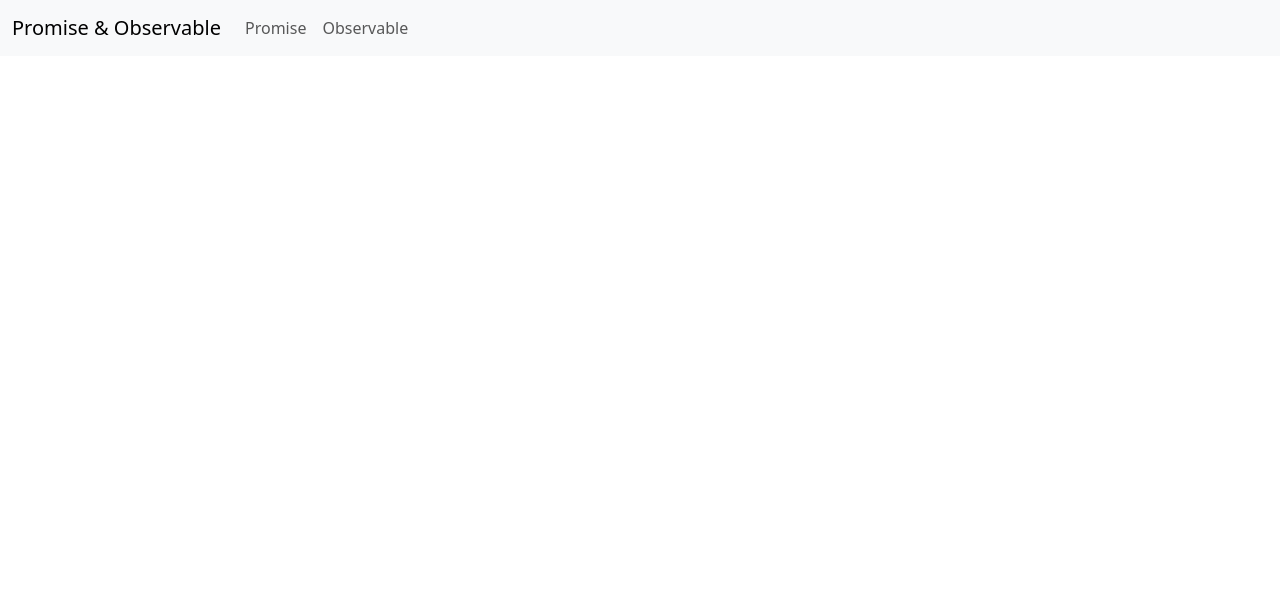
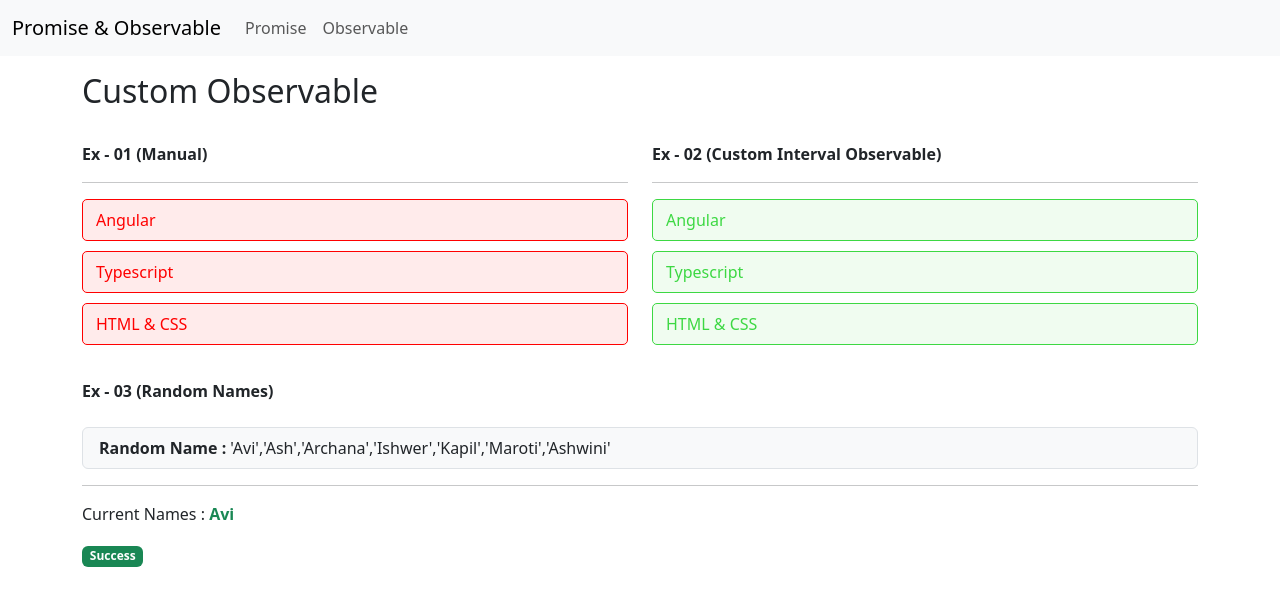
Before and after one commit to AvinashS1995/RxJs16Project, an Angular app in the folder RxJsProject/: page /observable/custom-observable in a window 1280 px wide. Before the commit this address led to /promise. Shown: the top 606 px of the page. Built offline with nearby package versions, Linux system fonts and the light colour scheme.

Commit message:
Observable map Operator Done

```diff
--- a/RxJsProject/src/app/app-routing.module.ts
+++ b/RxJsProject/src/app/app-routing.module.ts
@@ -1,6 +1,7 @@
 import { NgModule } from '@angular/core';
 import { RouterModule, Routes } from '@angular/router';
 import { AsyncAwaitComponent } from './async-await/async-await.component';
+import { CustomObservableComponent } from './observable/custom-observable/custom-observable.component';
 import { FromEventComponent } from './observable/from-event/from-event.component';
 import { IntervalComponent } from './observable/interval/interval.component';
 import { ListComponent } from './observable/list/list.component';
@@ -8,6 +9,7 @@ import { ObservableComponent } from './observable/observable.component';
 import { OfFromComponent } from './observable/of-from/of-from.component';
 import { ToArrayComponent } from './observable/to-array/to-array.component';
 import { PromiseComponent } from './promise/promise.component';
+import { MapComponent } from './observable/map/map.component';
 
 const routes: Routes = [
   {path : 'promise', component : PromiseComponent},
@@ -19,6 +21,8 @@ const routes: Routes = [
     {path : 'interval', component : IntervalComponent},
     {path : 'of-from', component : OfFromComponent},
     {path : 'to-array', component : ToArrayComponent},
+    {path : 'custom-observable', component : CustomObservableComponent},
+    {path : 'map', component : MapComponent},
   ]},
   {path : '**', redirectTo : 'promise'}
 ];
--- a/RxJsProject/src/app/app.module.ts
+++ b/RxJsProject/src/app/app.module.ts
@@ -12,6 +12,8 @@ import { FromEventComponent } from './observable/from-event/from-event.component
 import { IntervalComponent } from './observable/interval/interval.component';
 import { OfFromComponent } from './observable/of-from/of-from.component';
 import { ToArrayComponent } from './observable/to-array/to-array.component';
+import { CustomObservableComponent } from './observable/custom-observable/custom-observable.component';
+import { MapComponent } from './observable/map/map.component';
 
 @NgModule({
   declarations: [
@@ -24,7 +26,9 @@ import { ToArrayComponent } from './observable/to-array/to-array.component';
     FromEventComponent,
     IntervalComponent,
     OfFromComponent,
-    ToArrayComponent
+    ToArrayComponent,
+    CustomObservableComponent,
+    MapComponent
   ],
   imports: [
     BrowserModule,
--- /dev/null
+++ b/RxJsProject/src/app/observable/custom-observable/custom-observable.component.html
@@ -0,0 +1,42 @@
+<div class="my-3">
+    <h2>Custom Observable</h2>
+    <br>
+
+    <div class="row">
+        <div class="col-md-6">
+            <strong>Ex - 01 (Manual)</strong>
+            <hr>
+            <ul class="techList error">
+                <li>Angular</li>
+                <li>Typescript</li>
+                <li>HTML & CSS</li>
+            </ul>
+        </div>
+
+        <div class="col-md-6">
+            <strong>Ex - 02      (Custom Interval Observable)</strong>
+            <hr>
+            <ul class="techList completed">
+                <li>Angular</li>
+                <li>Typescript</li>
+                <li>HTML & CSS</li>
+            </ul>
+        </div>
+    </div>
+
+    <div class="row">
+        <div class="col-md-12">
+            <br>
+            <strong>Ex - 03 (Random Names)</strong>
+            <br>
+            <br>
+            <p class=" bg-light py-2 px-3  border rounded">
+                <strong>Random Name :</strong>
+                'Avi','Ash','Archana','Ishwer','Kapil','Maroti','Ashwini'
+            </p>
+            <hr>
+            <p>Current Names : <strong class="text-success">Avi</strong></p>
+            <span class="badge text-bg-success">Success</span>
+        </div>
+    </div>
+</div>
--- /dev/null
+++ b/RxJsProject/src/app/observable/custom-observable/custom-observable.component.scss
@@ -0,0 +1,26 @@
+ul.techList{
+    list-style-type:none;
+    margin: 0;
+    padding: 0;
+}
+
+ul.techList li {
+    background: #f8f8f8;
+    border: 1px solid #ddd;
+    border-radius: 5px;
+    padding: 8px 13px;
+    margin-bottom: 10px;
+}
+
+ul.techList.error li{
+    color: red;
+    background: rgba(255, 0, 0, 0.08);
+    border-color: red;
+
+}
+
+ul.techList.completed li{
+    color: #3dd843;
+    background: rgba(61, 216, 67, 0.08);
+    border-color: #3dd843;
+}
--- a/RxJsProject/src/app/observable/list/list.component.html
+++ b/RxJsProject/src/app/observable/list/list.component.html
@@ -13,6 +13,12 @@
             <li>
                 <a routerLink="to-array">toArray</a>
             </li>
+            <li>
+                <a routerLink="custom-observable">Custom Observable</a>
+            </li>
+            <li>
+                <a routerLink="map">Map</a>
+            </li>
         </ul>
     </div>
 </div>
--- /dev/null
+++ b/RxJsProject/src/app/observable/map/map.component.html
@@ -0,0 +1,31 @@
+<div class="my-3">
+    <h2>Map</h2>
+    <br>
+
+    <div class="row">
+        <div class="col-md-4">
+            <strong>Ex : 01</strong>
+            <hr>
+            <p class="bg-light py-2 px-3  border rounded">
+                <strong>Map :</strong> 'Video' + data
+            </p>
+            <p>Message : <strong class="text-success">{{msg1}}</strong></p>
+        </div>
+        <div class="col-md-4">
+            <strong>Ex : 02</strong>
+            <hr>
+            <p class="bg-light py-2 px-3  border rounded">
+                <strong>Map :</strong> data * 8
+            </p>
+            <p>Message : <strong class="text-success">{{msg2}}</strong></p>
+        </div>
+        <div class="col-md-4">
+            <strong>Ex : 03</strong>
+            <hr>
+            <p class="bg-light py-2 px-3  border rounded">
+                <strong>Map</strong> Map Object Data
+            </p>
+            <ul id="elContainer"></ul>
+        </div>
+    </div>
+</div>
--- /dev/null
+++ b/RxJsProject/src/app/observable/map/map.component.ts
@@ -0,0 +1,73 @@
+import { Component, OnInit } from '@angular/core';
+import { Subscription, from, interval, map } from 'rxjs';
+import { DesignUtilityService } from 'src/app/appServices/design-utility.service';
+
+@Component({
+  selector: 'app-map',
+  templateUrl: './map.component.html',
+  styleUrls: ['./map.component.scss']
+})
+export class MapComponent implements OnInit{
+
+// Subscription
+  sub1! : Subscription;
+  sub2! : Subscription;
+
+// Message
+  msg1 : any ;
+  msg2 : any ;
+
+  constructor(private _designUtility : DesignUtilityService){ }
+
+  ngOnInit(): void {
+
+    // Ex : 01
+    const broadCastVideo = interval(1000);
+
+    this.sub1 = broadCastVideo.pipe(
+      map(data => 'Video ' + data)
+      )
+    .subscribe( res => {
+      // console.log(res);
+      this.msg1 = res;
+    })
+
+    setTimeout(() => {
+      this.sub1.unsubscribe()
+    },8000)
+
+     // Ex : 02
+     this.sub2 = broadCastVideo.pipe(
+      map(data => data * 8)
+      )
+    .subscribe( res => {
+      // console.log(res);
+      this.msg2 = res;
+    })
+
+    setTimeout(() => {
+      this.sub2.unsubscribe()
+    },10000)
+
+    // Ex : 03
+
+    const members = from([
+      {id : 1 , name : 'Avi'},
+      {id : 2 , name : 'Ash'},
+      {id : 3 , name : 'Archana'},
+      {id : 4 , name : 'Ashwini'},
+      {id : 5 , name : 'Maoti'},
+      {id : 6 , name : 'Ishwer'},
+      {id : 7 , name : 'Kapil'},
+      {id : 8 , name : 'sarika'},
+    ])
+
+    members.pipe(map(data => data.name))
+    .subscribe(res => {
+      console.log(res);
+      this._designUtility.print(res,'elContainer')
+    })
+
+  }
+
+}
```
Also changed, not shown: RxJsProject/src/app/observable/custom-observable/custom-observable.component.ts (added, +10 -0 lines), RxJsProject/src/app/observable/map/map.component.scss (added), 2 other files (tests, documents, lock files or other folders).
